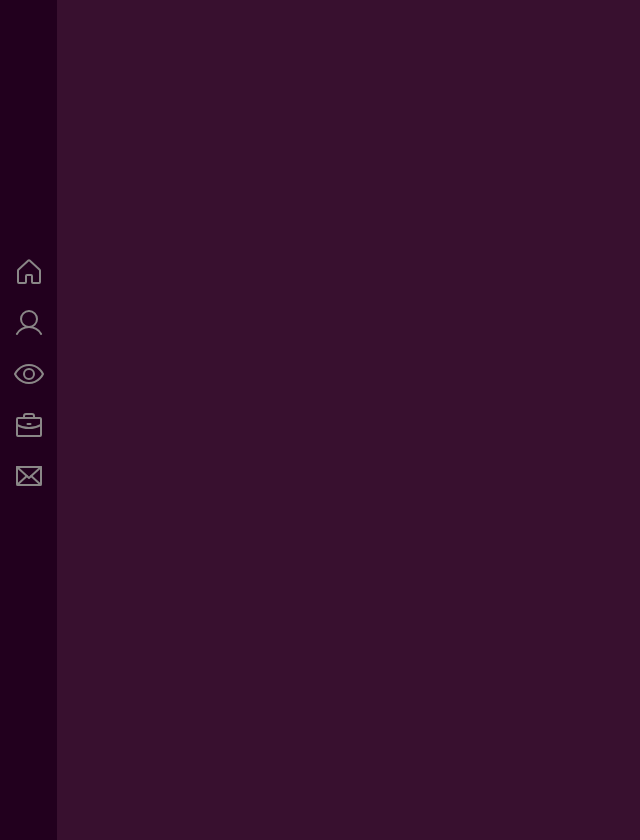
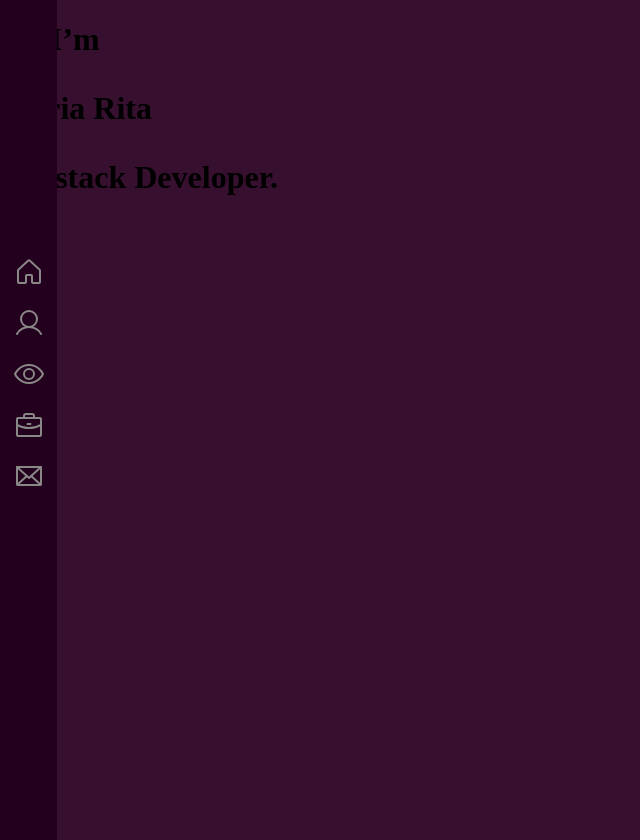
Before and after one commit to atir75/Portfolio-React, a React (Vite) app: page / in a window 1280 px wide. Shown: the whole page, without its empty margins (0-640 px from the left). Built offline with nearby package versions, Linux system fonts and the light colour scheme.

Commit message:
commit text

```diff
--- a/src/App.tsx
+++ b/src/App.tsx
@@ -1,12 +1,11 @@
 
 import './App.css'
 import { Header } from './components/Header'
+import { Text } from './components/Text'
 
-function App() {
+export function App() {
 
   return (
-    <><Header></Header></>
+    <><Header></Header><Text></Text></>
   )
 }
-
-export default App
--- /dev/null
+++ b/src/components/Text/index.tsx
@@ -0,0 +1,7 @@
+import "../Text/styles.css";
+
+export function Text() {
+    return (
+        <h1>Hi, I’m<p> Maria Rita </p>Fullstack Developer.</h1>
+    );
+}
--- a/src/main.tsx
+++ b/src/main.tsx
@@ -1,6 +1,6 @@
 import React from 'react'
 import ReactDOM from 'react-dom/client'
-import App from './App'
+import{ App } from './App'
 
 ReactDOM.createRoot(document.getElementById('root') as HTMLElement).render(
   <React.StrictMode>
```
Also changed, not shown: src/components/Text/styles.css (added).
